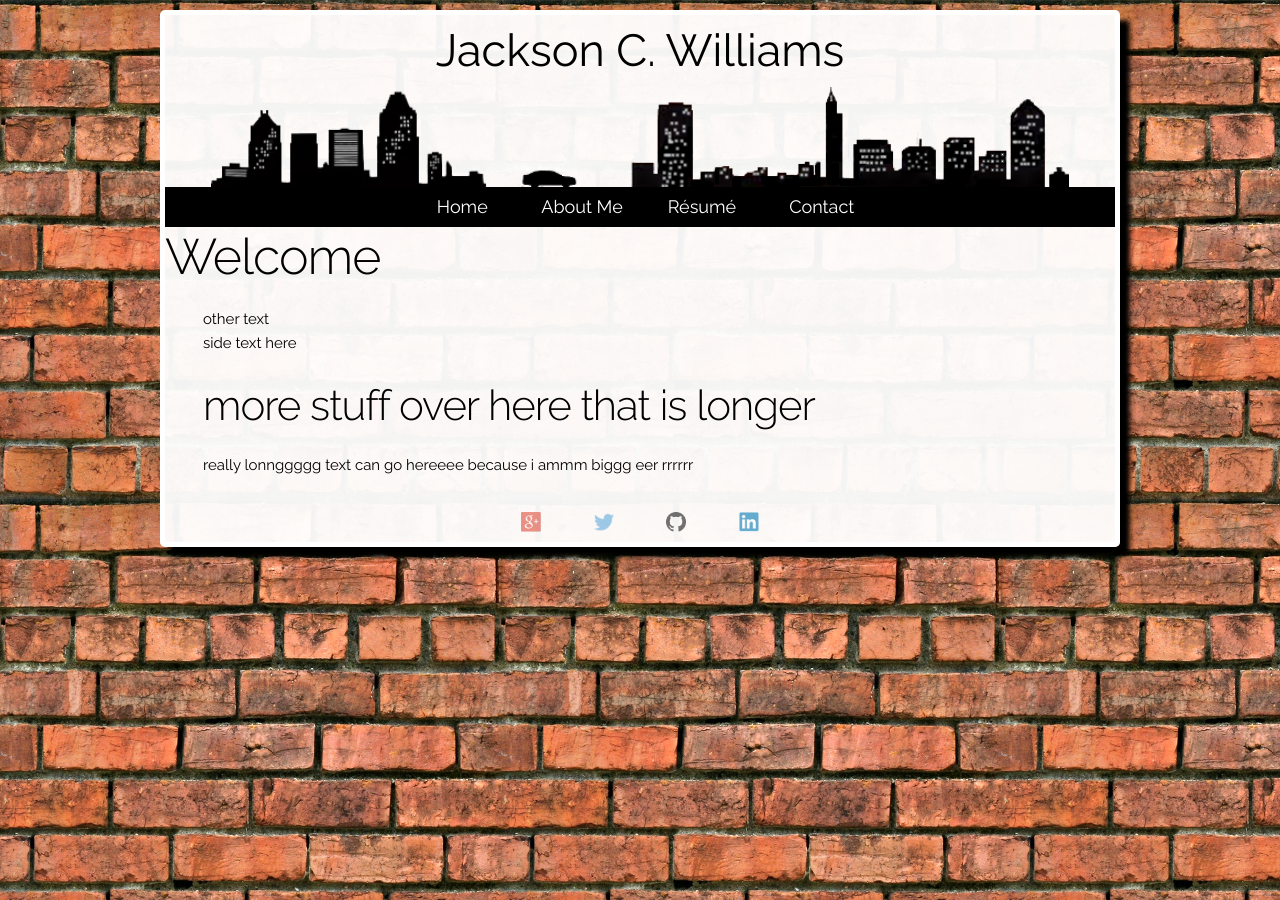
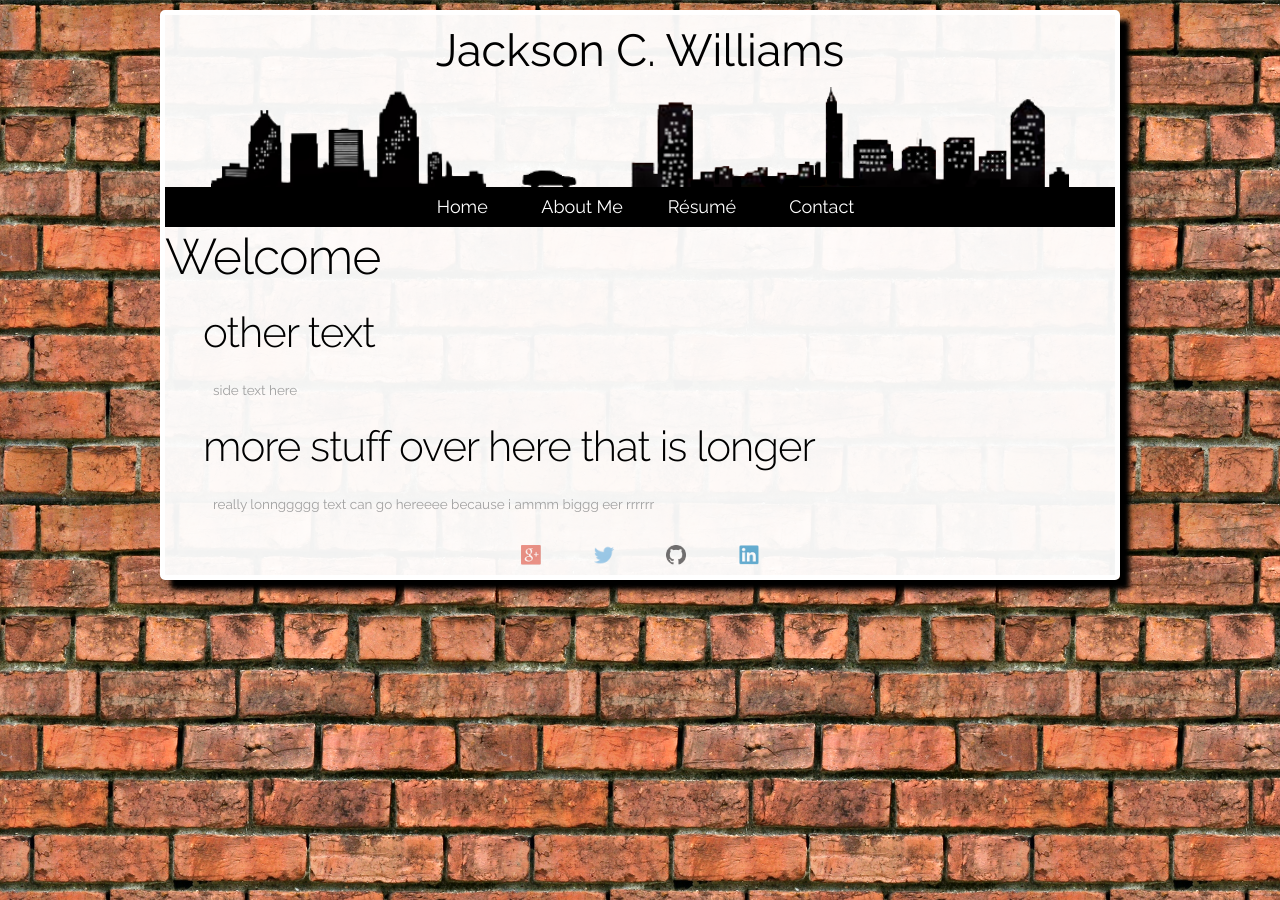
Before and after one commit to jacksoncwilliams/jackson-erin, a Jekyll site: the page built from fleektryout.html, in a window 1280 px wide. Built offline with Jekyll 4.4.1, drawn with Linux system fonts in a browser that asks for light colours.

Commit message:
Update fleektryout.html

```diff
--- a/fleektryout.html
+++ b/fleektryout.html
@@ -7,12 +7,20 @@
 <div id="content" class="twelve columns">
       <h1>Welcome</h1>
 
-</div>
-<div class="four columns"
-      <h2> other text
+
+<div class="four columns">
+      <h2> other text </h2>
             <p> side text here </p>
 </div>
 <div class="eight columns">
       <h2>more stuff over here that is longer</h2>
             <p> really lonnggggg text can go hereeee because i ammm biggg eer  rrrrrr</p>
 </div>
+
+
+
+
+
+
+
+</div>
```
